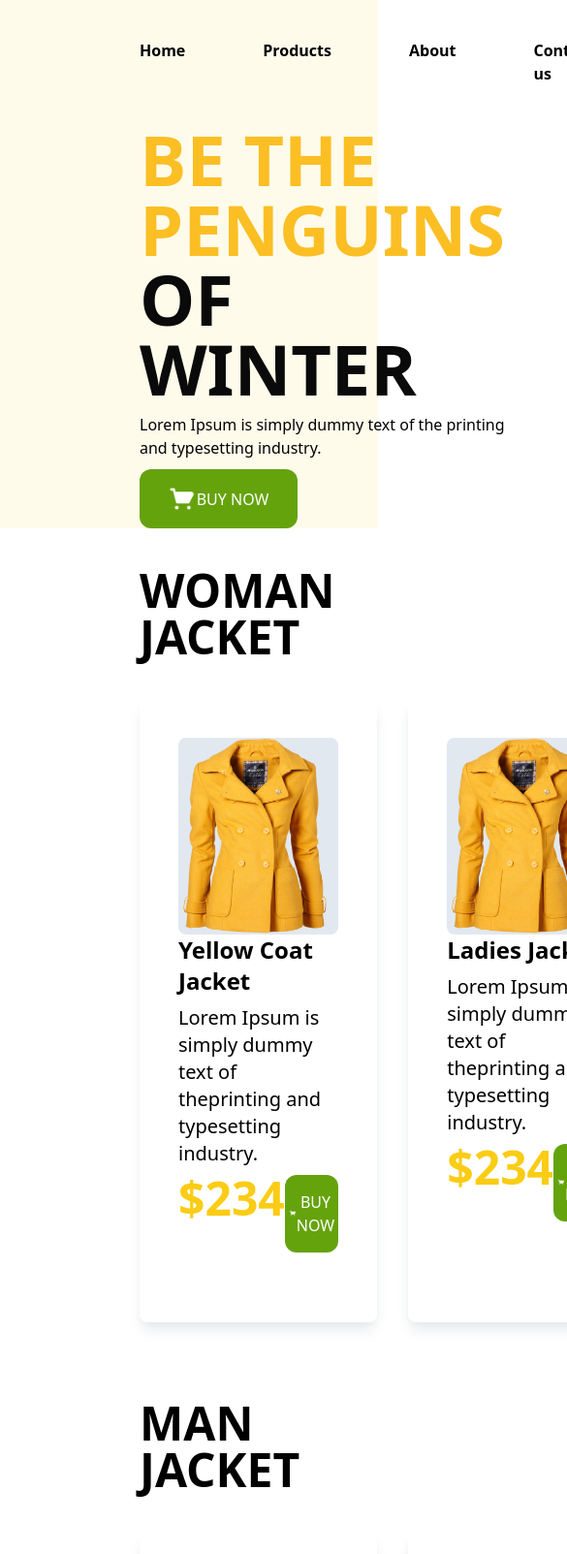
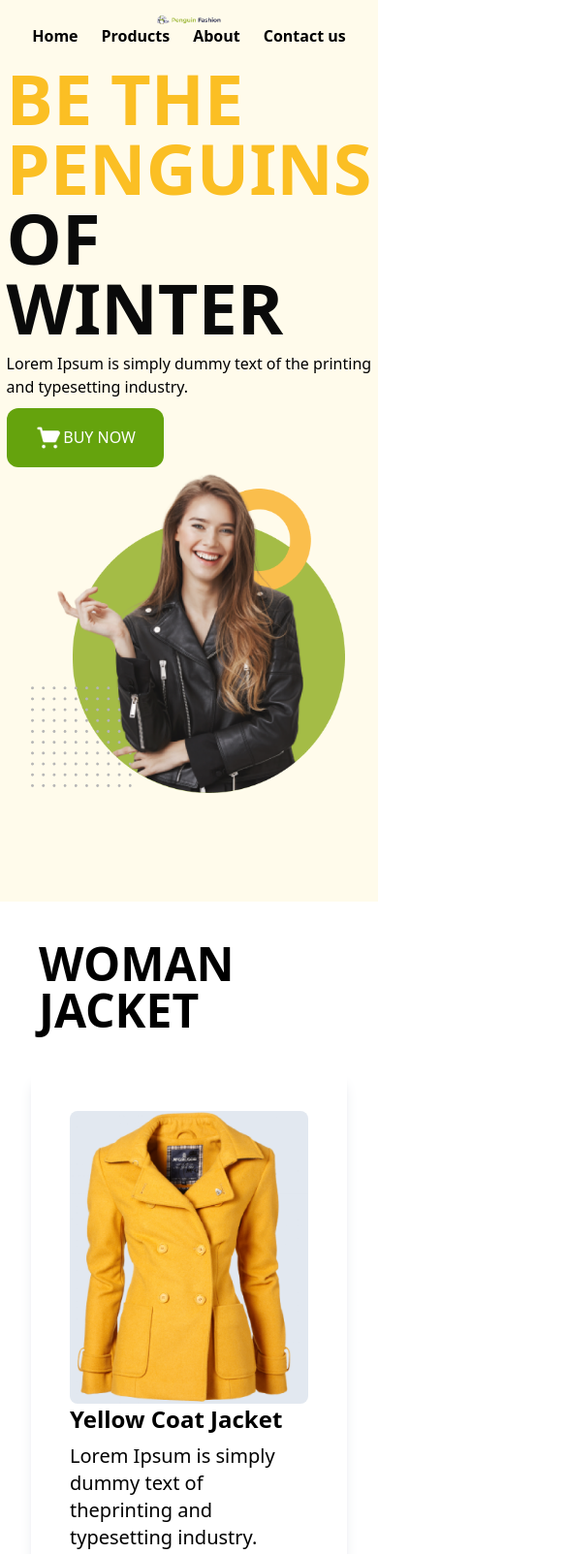
Before and after one commit to Hasangitt/penguin-fashion-tailwind, a plain HTML site: page index.html in a window 390 px wide. Shown: the top 1603 px of the page at 97% size, 585 px wide, since content can reach past the window. Drawn offline with nearby package versions, Linux system fonts and the light colour scheme.

Commit message:
tailwind responsive adding

```diff
--- a/index.html
+++ b/index.html
@@ -8,18 +8,18 @@
 </head>
 <body>
     <header class="bg-amber-50">
-        <nav  class="flex justify-between items-center py-10 mx-36">
+        <nav class=" flex flex-col md:flex-row justify-center md:justify-between items-center py-4 md:py-10 mx-8 lg:mx-36">
             <div class="w-1/5">
                 <a href=""><img src="icons/logo.png" alt=""></a>
             </div>
-            <div class="flex gap-x-20 font-bold">
+            <div class="flex gap-x-6 md:gap-x-10 lg:gap-x-20 font-bold">
                 <a href=""><h3>Home</h3></a>
                 <a href=""><h3>Products</h3></a>
                 <a href=""><h3>About</h3></a>
                 <a href=""><h3>Contact us</h3></a>
             </div>
         </nav>
-        <div class="flex items-center justify-between mx-36">
+        <div class="flex flex-col md:flex-row items-center justify-between mx-8 lg:mx-36">
             <div>
                 <h1 class="text-7xl text-amber-400 font-semibold uppercase">Be the Penguins<br><span class="text-neutral-950">Of Winter</span></h1>
                 <p class="text-base my-2.5">Lorem Ipsum is simply dummy text of the printing and typesetting industry.</p>
@@ -35,8 +35,8 @@
 
         <!-- main section -1 -->
         <div>
-            <h2 class="mx-36 text-5xl uppercase font-semibold my-10">Woman Jacket</h2>
-            <div class="flex gap-x-8  mb-20 mx-36">
+            <h2 class="mx-10 md:mx-36 text-5xl uppercase font-semibold my-10">Woman Jacket</h2>
+            <div class="flex flex-col md:flex-row gap-x-2 md:gap-x-8 mb-10 md:mb-20 mx-8 lg:mx-36">
                 <div class="p-10 items-center shadow-gray-200 shadow-lg rounded-lg">
                     <img class="w-full h-fit bg-slate-200 h-3/6 rounded-lg" src="images/jacket-1.png" alt="">
                     <h5  class="text-2xl font-semibold">Yellow Coat Jacket </h5>
@@ -48,7 +48,7 @@
                     </div>
                 </div>
                 <div class="p-10 items-center shadow-gray-200 shadow-lg rounded-lg">
-                    <img class="w-full h-fit bg-slate-200 h-3/6 rounded-lg" src="images/jacket-1.png" alt="">
+                    <img class="w-full h-fit bg-slate-200 h-3/6 rounded-lg" src="images/jacket-2.png" alt="">
                     <h5  class="text-2xl font-semibold">Ladies Jacket</h5>
                     <p class="text-xl my-2">Lorem Ipsum is simply dummy text of theprinting and typesetting industry.</p>
                     <div class="flex justify-between">
@@ -58,7 +58,7 @@
                     </div>
                 </div>
                 <div class="p-10 items-center shadow-gray-200 shadow-lg rounded-lg">
-                    <img class="w-full h-fit bg-slate-200 h-3/6 rounded-lg" src="images/jacket-1.png" alt="">
+                    <img class="w-full h-fit bg-slate-200 h-3/6 rounded-lg" src="images/jacket-3.png" alt="">
                     <h5  class="text-2xl font-semibold">Woman Leather Jacket</h5>
                     <p class="text-xl my-2">Lorem Ipsum is simply dummy text of theprinting and typesetting industry.</p>
                     <div class="flex justify-between">
@@ -71,8 +71,8 @@
          </div>
 <!-- main section-2 -->
         <div>
-            <h2 class="mx-36 text-5xl uppercase font-semibold my-10">Man Jacket</h2>
-            <div class="flex gap-x-8  mb-20 mx-36">
+            <h2 class=" mx-10 md:mx-36 text-5xl uppercase font-semibold my-10">Man Jacket</h2>
+            <div class="flex flex-col md:flex-row gap-x-2 md:gap-x-8 mb-10 md:mb-20 mx-8 lg:mx-36">
                     <div class="p-10 items-center shadow-gray-200 shadow-lg rounded-lg">
                         <img class="w-full h-fit bg-slate-200 h-3/6 rounded-lg" src="images/jacket-4.png" alt="">
                         <h5  class="text-2xl font-semibold">Snowboard Jacket Mens</h5>
@@ -109,7 +109,7 @@
 
     <footer>
 
-        <div class="mx-36 flex gap-x-4 items-center">
+        <div class="mx-10 lg:mx-36 flex flex-col md:flex-row gap-x-4 items-center mb-5">
             <div>
                 <div class="flex mb-10 p-4 items-center shadow-gray-200 shadow-lg rounded-lg">
                     <div>
@@ -140,7 +140,7 @@
                 </div>
             </div>
 
-            <div class="w-2/4">
+            <div class="w-full md:w-2/4">
                 <img src="images/shopping.png" alt="">
             </div>
         </div>
```
